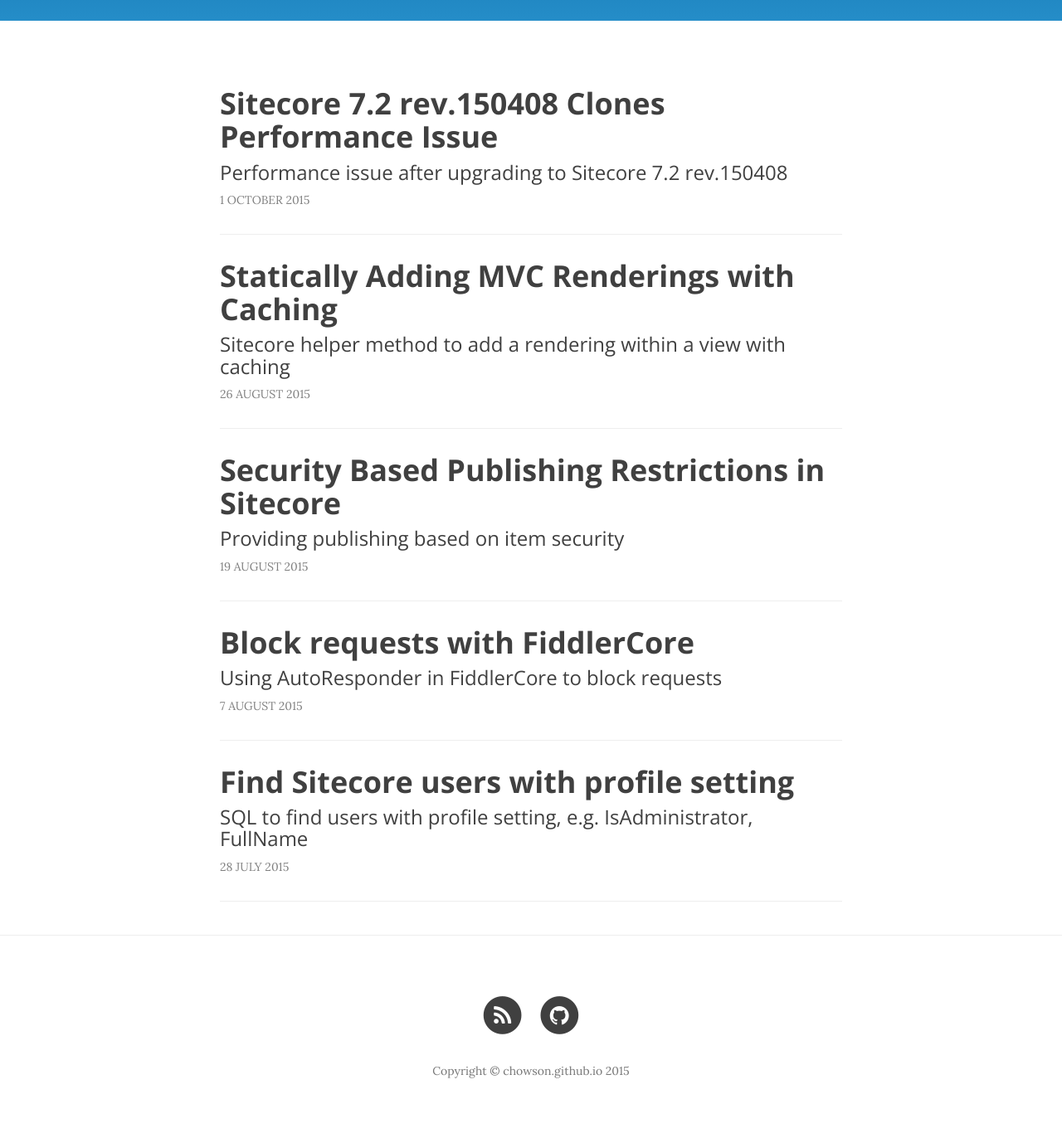
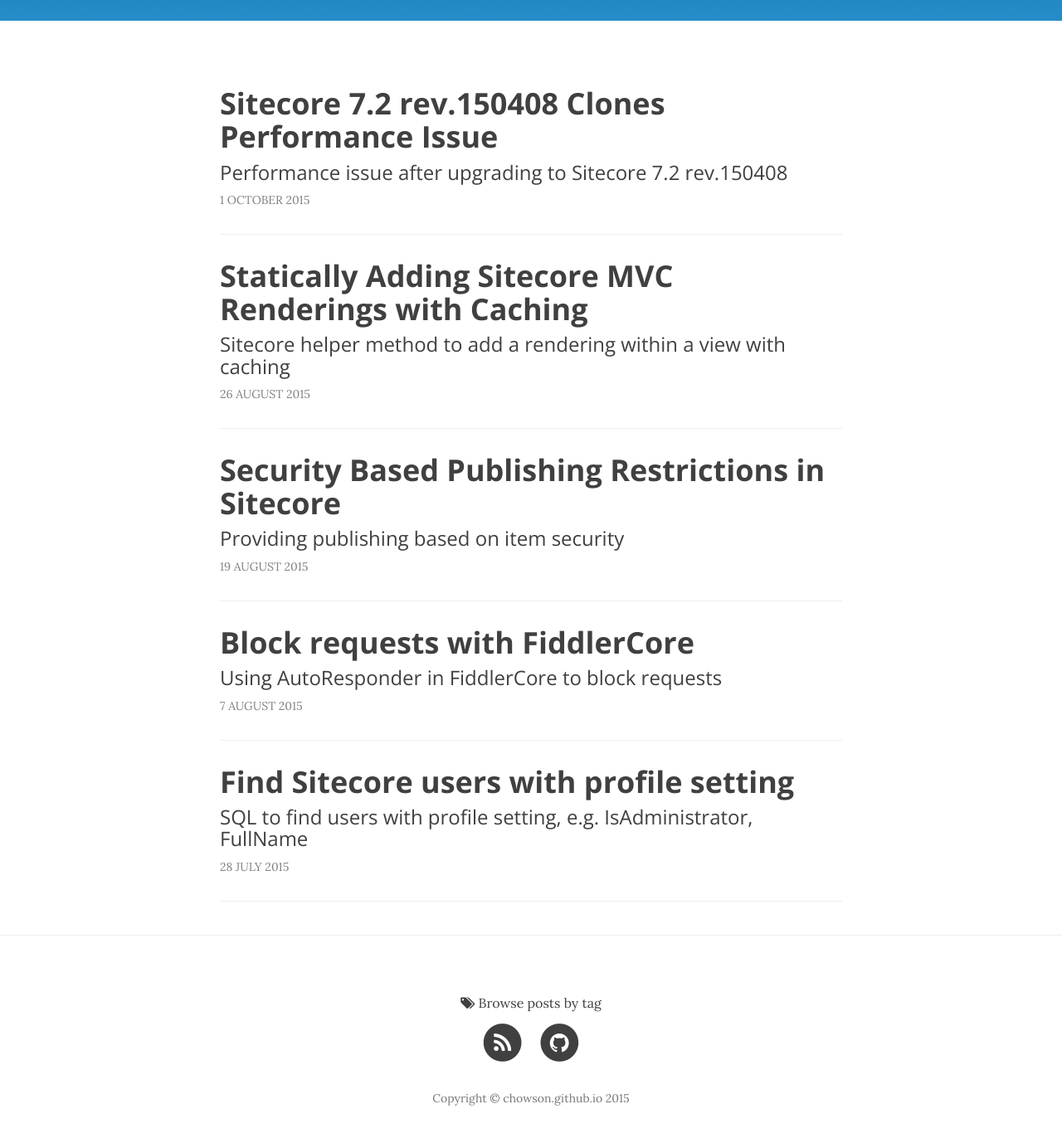
Before and after one commit to chowson/chowson.github.io, a Jekyll site: the page built from index.html, in a window 1280 px wide and 1400 px high, scrolled down 240 px. Shown: the top 1372 px of the window at 83% size. Built offline with Jekyll 4.4.1, drawn with Linux system fonts in a browser that asks for light colours; nearby versions of some CDN libraries; the list of posts is cut into pages by our own code.

Commit message:
Added browse by tag page

```diff
--- a/_includes/footer.html
+++ b/_includes/footer.html
@@ -1,8 +1,11 @@
 <!-- Footer -->
 <footer>
-    <div class="container">
+     <div class="container">
         <div class="row">
             <div class="col-lg-8 col-lg-offset-2 col-md-10 col-md-offset-1">
+				<div style="text-align:center;margin-bottom:10px;font-size:0.8em;">
+					<a href="/tag/"><i class="fa fa-tags"></i> Browse posts by tag</a>
+				</div>
                 <ul class="list-inline text-center">
                     <li>
                         <a href="{{ "/feed.xml" | prepend: site.baseurl }}">
--- a/_posts/2015-08-07-block-requests-with-fiddlercore.markdown
+++ b/_posts/2015-08-07-block-requests-with-fiddlercore.markdown
@@ -6,7 +6,7 @@
 subtitle:   "Using AutoResponder in FiddlerCore to block requests"
 date:       2015-08-07 12:35:00
 description: "Using AutoResponder in FiddlerCore to block requests"
-tags: [sitecore,'automated-testing',debugging]
+tags: ['automated-testing',debugging]
 ---
 
 <p>Fiddler has some really powerful tools for aiding development and assisting with debugging. One of these features is
--- a/_posts/2015-08-26-sitecore-mvc-statically-adding-renderings-with-caching.md
+++ b/_posts/2015-08-26-sitecore-mvc-statically-adding-renderings-with-caching.md
@@ -1,7 +1,7 @@
 ---
 layout:     post
 references: []
-title:      "Statically Adding MVC Renderings with Caching"
+title:      "Statically Adding Sitecore MVC Renderings with Caching"
 subtitle:   "Sitecore helper method to add a rendering within a view with caching"
 date:       2015-08-26 16:18:00
 description: "Sitecore helper method to add a rendering within a view with caching"
```
Also changed, not shown: tag/index.html (added, +12 -0 lines), index.html (line endings or trailing spaces).
